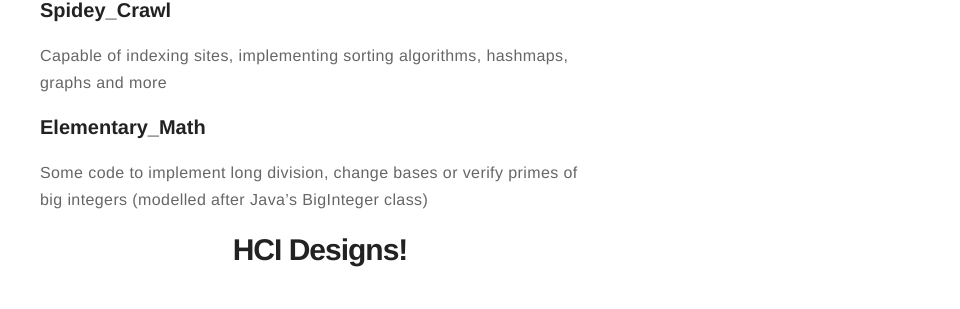
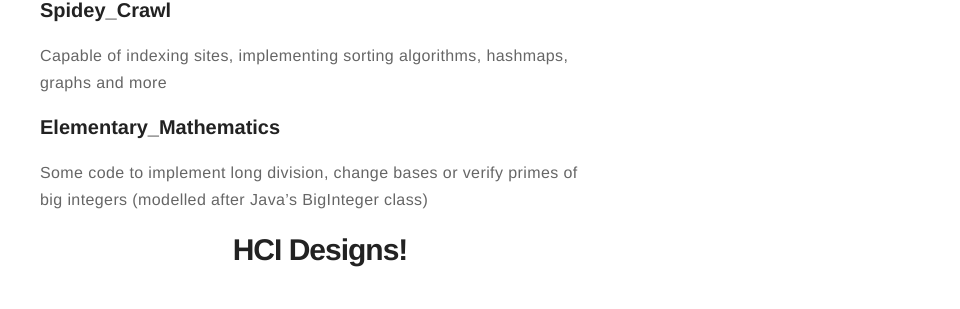
Before and after one commit to im-mel/im-mel.github.io, a Jekyll site: the page built from projects.md, in a window 1280 px wide. Shown: the part 690-999 px from the top of the page, without its empty margins (320-1280 px from the left). Built offline with Jekyll 4.4.1, drawn with Linux system fonts in a browser that asks for light colours.

Commit message:
Update projects.md

```diff
--- a/projects.md
+++ b/projects.md
@@ -11,7 +11,7 @@ layout: page
 ### Spidey_Crawl
 Capable of indexing sites, implementing sorting algorithms, hashmaps, graphs and more
 
-### Elementary_Math
+### Elementary_Mathematics
 Some code to implement long division, change bases or verify primes of big integers (modelled after Java's BigInteger class)
 
 # HCI Designs!
```
